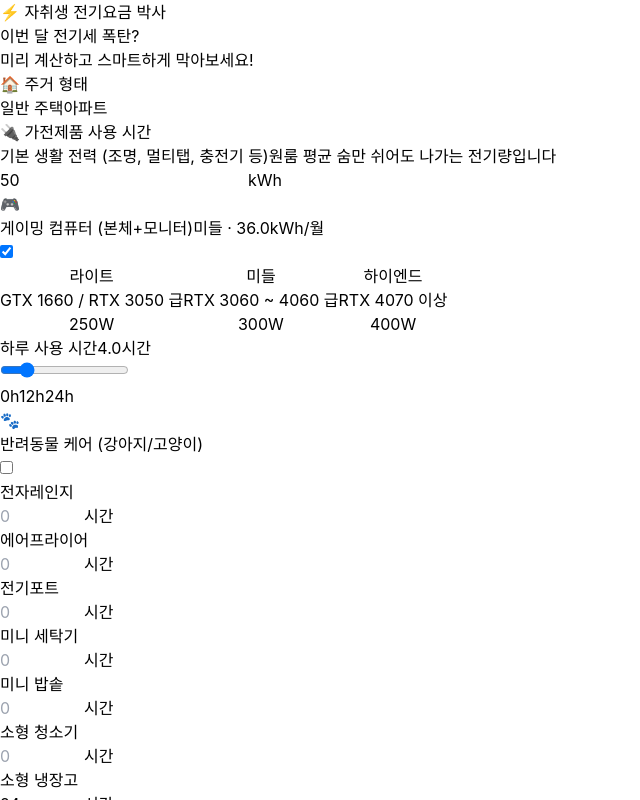
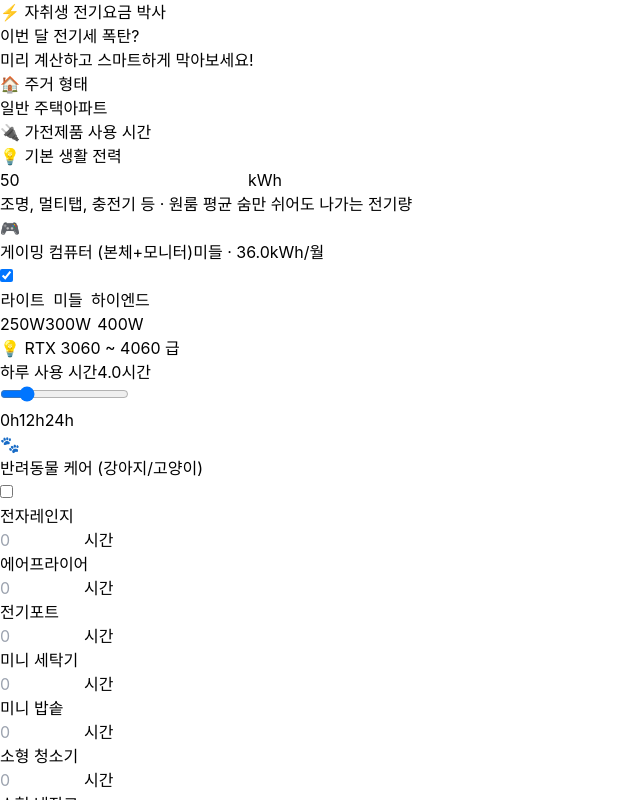
Before and after one commit to HanChangGyu/my-electric-bill, a React (Vite) app: page / in a window 1280 px wide. Both pictures are taken after a click on the label 6 px from the left and 252 px from the top of the page. Shown: the top 800 px of the page, without its empty margins (0-640 px from the left). Built offline with nearby package versions, Linux system fonts and the light colour scheme; a web font is replaced by a local one.

Commit message:
UI 최적화 / 글자 크기 배치 등

```diff
--- a/src/App.jsx
+++ b/src/App.jsx
@@ -97,23 +97,27 @@ const GamingPcRow = memo(function GamingPcRow({
                     e.stopPropagation();
                     onTierChange(t.key);
                   }}
-                  className={`rounded-xl px-3 py-3 text-left border transition-all active:scale-[0.99]
+                  className={`rounded-xl px-3 py-2.5 text-center border transition-all active:scale-[0.99] flex flex-col items-center justify-center min-h-[60px]
                     ${isActive
                       ? 'bg-white border-blue-300 shadow-sm'
                       : 'bg-transparent border-gray-200 hover:bg-white hover:border-gray-300'}`}
                 >
-                  <div className={`font-extrabold text-base leading-tight ${isActive ? 'text-blue-700' : 'text-gray-700'}`}>
+                  <div className={`font-bold text-sm leading-tight ${isActive ? 'text-blue-700' : 'text-gray-700'}`}>
                     {t.label}
                   </div>
-                  <div className="text-[0.7rem] text-gray-400 leading-snug mt-1">
-                    {t.desc}
-                  </div>
-                  <div className={`text-xs font-bold mt-2 ${isActive ? 'text-blue-600' : 'text-gray-500'}`}>
+                  <div className={`text-xs font-bold mt-1 ${isActive ? 'text-blue-600' : 'text-gray-500'}`}>
                     {t.watt}W
                   </div>
                 </button>
               );
             })}
+          </div>
+
+          {/* 선택된 항목 설명 영역 */}
+          <div className="px-2 py-2 bg-gray-100 rounded-lg">
+            <p className="text-xs text-gray-500 text-center">
+              💡 {tier.desc}
+            </p>
           </div>
 
           {/* 시간 슬라이더 (0~24h) */}
@@ -225,23 +229,27 @@ const PetCareRow = memo(function PetCareRow({
                     e.stopPropagation();
                     onTierChange(t.key);
                   }}
-                  className={`rounded-xl px-3 py-3 text-left border transition-all active:scale-[0.99]
+                  className={`rounded-xl px-3 py-2.5 text-center border transition-all active:scale-[0.99] flex flex-col items-center justify-center min-h-[60px]
                     ${isActive
                       ? 'bg-white border-blue-300 shadow-sm'
                       : 'bg-transparent border-gray-200 hover:bg-white hover:border-gray-300'}`}
                 >
-                  <div className={`font-extrabold text-base leading-tight ${isActive ? 'text-blue-700' : 'text-gray-700'}`}>
+                  <div className={`font-bold text-sm leading-tight ${isActive ? 'text-blue-700' : 'text-gray-700'}`}>
                     {t.label}
                   </div>
-                  <div className="text-[0.7rem] text-gray-400 leading-snug mt-1">
-                    {t.desc}
-                  </div>
-                  <div className={`text-xs font-bold mt-2 ${isActive ? 'text-blue-600' : 'text-gray-500'}`}>
+                  <div className={`text-xs font-bold mt-1 ${isActive ? 'text-blue-600' : 'text-gray-500'}`}>
                     {t.watt}W
                   </div>
                 </button>
               );
             })}
+          </div>
+
+          {/* 선택된 항목 설명 영역 */}
+          <div className="px-2 py-2 bg-gray-100 rounded-lg">
+            <p className="text-xs text-gray-500 text-center">
+              🐾 {tier.desc}
+            </p>
           </div>
 
           {/* 시간 슬라이더 (0~24h) */}
@@ -684,16 +692,13 @@ function App() {
               </h2>
               <div className="space-y-4">
                 {/* 기본 생활 전력 항목 - 맨 위에 배치 */}
-                <div className="flex items-center justify-between p-4 bg-gray-50 rounded-2xl border border-transparent hover:border-blue-200 transition-all group">
-                  <div className="flex flex-col">
-                    <span className="font-bold text-gray-700 text-base lg:text-lg group-hover:text-blue-600 transition-colors break-keep leading-tight">
-                      기본 생활 전력 (조명, 멀티탭, 충전기 등)
+                <div className="p-4 bg-gray-50 rounded-2xl border border-transparent hover:border-blue-200 transition-all">
+                  {/* 가로 배치: 왼쪽 제목, 오른쪽 입력창+단위 */}
+                  <div className="flex items-center justify-between gap-3">
+                    <span className="font-bold text-gray-700 text-base lg:text-lg break-keep leading-tight shrink-0">
+                      💡 기본 생활 전력
                     </span>
-                    <span className="text-xs text-gray-400 mt-1">
-                      원룸 평균 숨만 쉬어도 나가는 전기량입니다
-                    </span>
-                  </div>
-                  <div className="flex items-center">
+                    <div className="flex items-center gap-2 shrink-0">
                       <input
                         type="number"
                         inputMode="decimal"
@@ -704,10 +709,17 @@ function App() {
                         onKeyDown={(e) => {
                           if (e.key === 'Enter') e.preventDefault();
                         }}
-                      className="w-24 bg-white border border-gray-200 rounded-xl px-3 py-3 text-right font-bold text-blue-600 text-lg focus:outline-none focus:ring-2 focus:ring-blue-500 shadow-sm transition-all"
+                        className="w-20 bg-gray-100 border-0 rounded-lg px-3 py-2 text-right font-bold text-blue-600 text-base focus:outline-none focus:ring-2 focus:ring-blue-500 focus:bg-white transition-all"
                         placeholder="50"
                       />
-                    <span className="text-base text-gray-400 ml-3 font-medium">kWh</span>
+                      <span className="text-sm text-gray-400 font-medium">kWh</span>
+                    </div>
+                  </div>
+                  {/* 설명 텍스트: 입력창 아래 작은 회색 텍스트 */}
+                  <div className="mt-2 ml-0">
+                    <span className="text-[0.65rem] text-gray-400">
+                      조명, 멀티탭, 충전기 등 · 원룸 평균 숨만 쉬어도 나가는 전기량
+                    </span>
                   </div>
                 </div>
 
```
Lines whose indentation alone changed are shown as unchanged.
